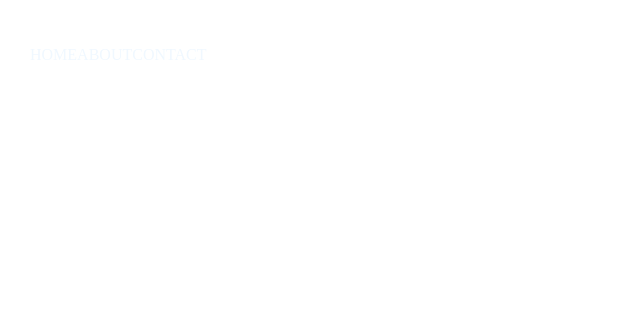
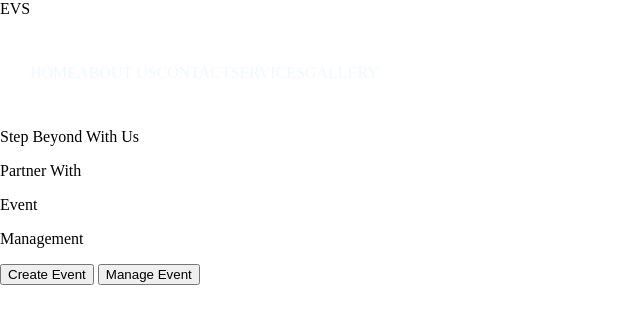
Before and after one commit to SachethanPilli/Event-Management-System, a plain HTML site: page index.html in a window 1280 px wide. Shown: the whole page, without its empty margins (0-640 px from the left). Drawn offline with Linux system fonts and the light colour scheme.

Commit message:
Update1 index.html

```diff
--- a/index.html
+++ b/index.html
@@ -5,21 +5,37 @@
         <link rel="stylesheet" href="style.css">
     </head>
     <body>
+        <!-- Header Section -->
         <header>
-
+            <span class="logo">EVS</span>
             <nav>
                 <ul id="mainlist" class="list">
                     <li>HOME</li>
-                <li>ABOUT</li>
+                    <li>ABOUT US</li>
                     <li>CONTACT</li>
+                    <li>SERVICES</li>
+                    <li>GALLERY</li>
                 </ul>
             </nav>
         </header>
+
         <main>
+            <div id="lineone" class="context">
+                <p>Step Beyond With Us</p>
+            </div>
+            <div id="linetwo" class="context">
+                <p>Partner With</p>
+                <p>Event</p>
+                <p>Management</p>
+            </div>
 
+            <div class="buttons">
+                <button class="event-btn">Create Event</button>
+                <button class="event-btn">Manage Event</button>
+            </div>
         </main>
+
         <footer>
-
         </footer>
     </body>
 </html>
```
Lines whose indentation alone changed are shown as unchanged.
